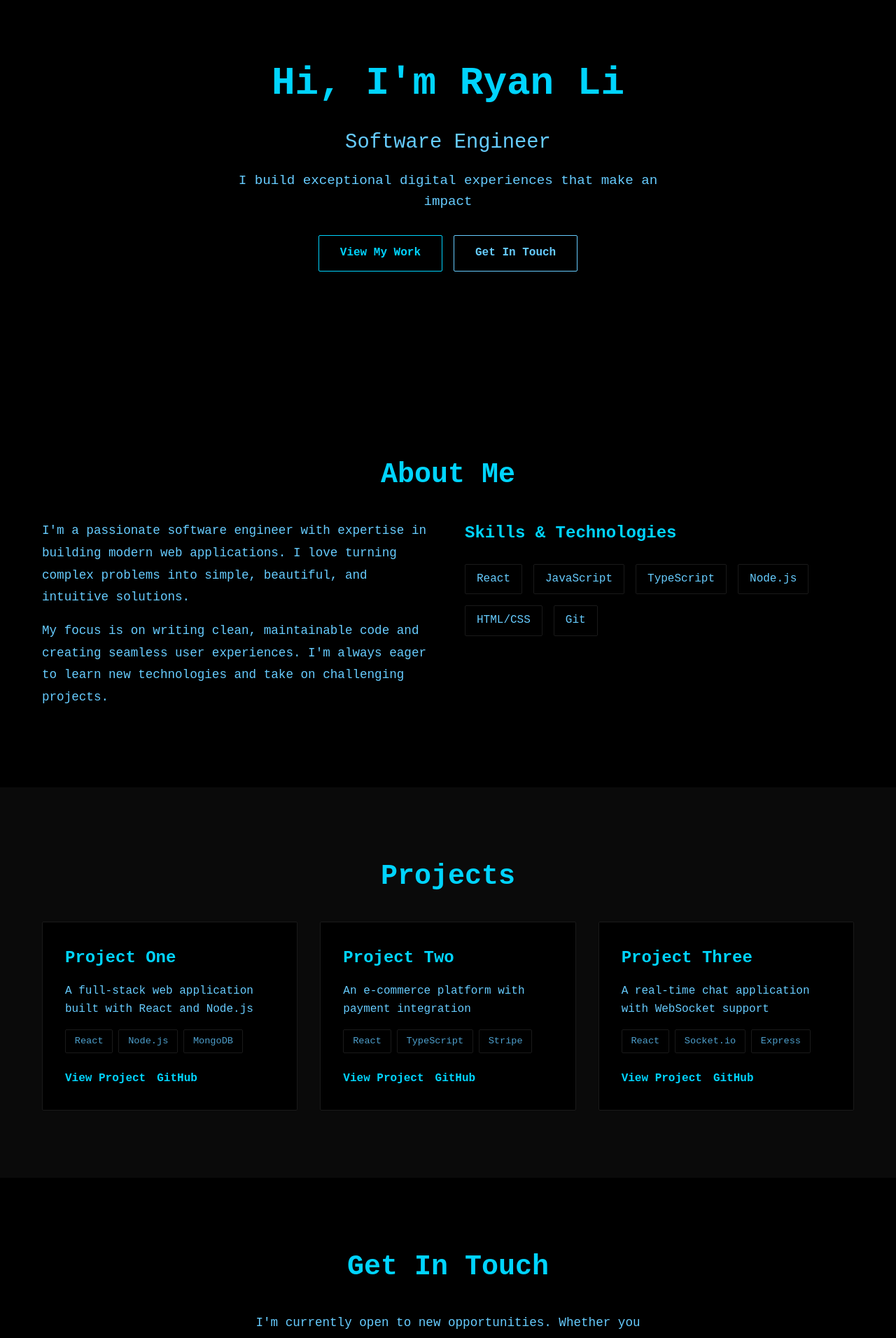
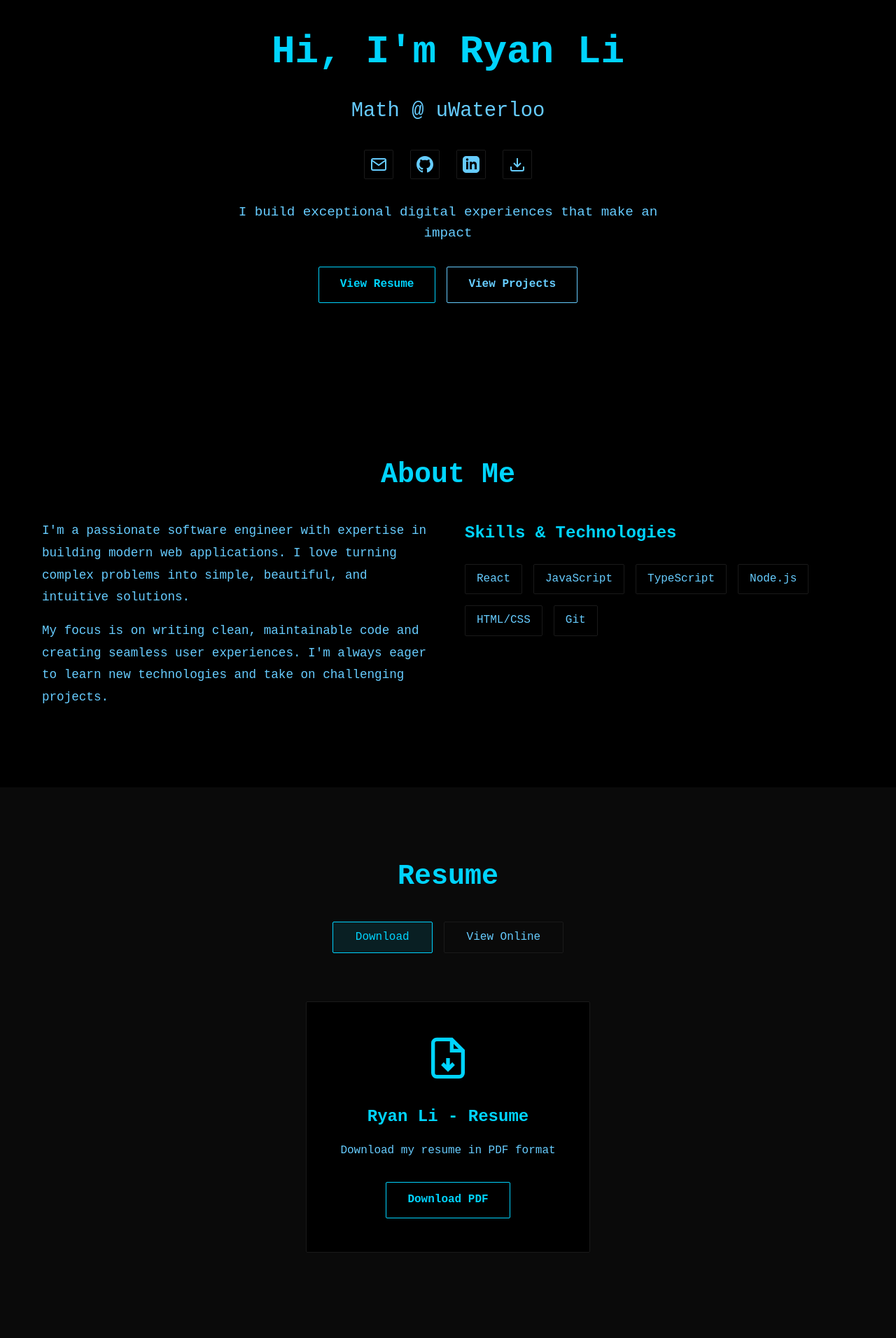
Before and after one commit to rli8145/rli-personal-website, a React (Vite) app: page / in a window 1280 px wide. Shown: the part 160-2072 px from the top of the page at 70% size. Built offline with nearby package versions, Linux system fonts and the light colour scheme.

Commit message:
reorganized sections and added contacts and resume

```diff
--- a/src/App.jsx
+++ b/src/App.jsx
@@ -1,10 +1,9 @@
-import { useState } from 'react'
 import './App.css'
 import Header from './components/Header'
 import Hero from './components/Hero'
 import About from './components/About'
+import Resume from './components/Resume'
 import Projects from './components/Projects'
-import Contact from './components/Contact'
 import Footer from './components/Footer'
 
 function App() {
@@ -14,8 +13,8 @@ function App() {
       <main>
         <Hero />
         <About />
+        <Resume />
         <Projects />
-        <Contact />
       </main>
       <Footer />
     </div>
--- a/src/components/Footer.jsx
+++ b/src/components/Footer.jsx
@@ -8,9 +8,9 @@ function Footer() {
       <div className="container">
         <div className="footer-content">
           <div className="footer-links">
-            <a href="https://github.com" target="_blank" rel="noopener noreferrer">GitHub</a>
-            <a href="https://linkedin.com" target="_blank" rel="noopener noreferrer">LinkedIn</a>
-            <a href="mailto:hello@ryan-li.ca">Email</a>
+            <a href="https://github.com/rli8145" target="_blank" rel="noopener noreferrer">GitHub</a>
+            <a href="https://linkedin.com/in/ryan-li-0bab58363/" target="_blank" rel="noopener noreferrer">LinkedIn</a>
+            <a href="mailto:rli8145@gmail.com">Email</a>
           </div>
           <p className="copyright">
             &copy; {currentYear} Ryan Li. All rights reserved.
--- a/src/components/Header.css
+++ b/src/components/Header.css
@@ -45,9 +45,18 @@
   height: 1px;
   background-color: var(--primary-color);
   transition: var(--transition);
+  box-shadow: 0 0 5px rgba(0, 212, 255, 0.5);
 }
 
 .nav a:hover::after {
+  width: 100%;
+}
+
+.nav a.active {
+  color: var(--primary-color);
+}
+
+.nav a.active::after {
   width: 100%;
 }
 
--- a/src/components/Hero.css
+++ b/src/components/Hero.css
@@ -25,7 +25,37 @@
 .hero-subtitle {
   font-size: 1.8rem;
   color: var(--text-secondary);
-  margin-bottom: 1rem;
+  margin-bottom: 2rem;
+}
+
+.social-icons {
+  display: flex;
+  gap: 1.5rem;
+  justify-content: center;
+  margin-bottom: 2rem;
+}
+
+.social-icon {
+  color: var(--text-secondary);
+  transition: var(--transition);
+  display: flex;
+  align-items: center;
+  justify-content: center;
+  padding: 0.5rem;
+  border: 1px solid var(--border-color);
+  border-radius: 2px;
+}
+
+.social-icon:hover {
+  color: var(--primary-color);
+  border-color: var(--primary-color);
+  box-shadow: 0 0 15px rgba(0, 212, 255, 0.4);
+  transform: translateY(-2px);
+}
+
+.social-icon svg {
+  width: 24px;
+  height: 24px;
 }
 
 .hero-description {
--- a/src/components/Hero.jsx
+++ b/src/components/Hero.jsx
@@ -8,13 +8,40 @@ function Hero() {
           <h1 className="hero-title">
             Hi, I'm <span className="highlight">Ryan Li</span>
           </h1>
-          <p className="hero-subtitle">Software Engineer</p>
+          <p className="hero-subtitle">Math @ uWaterloo</p>
+
+          <div className="social-icons">
+            <a href="rli8145@gmail.com" className="social-icon" aria-label="Email">
+              <svg width="24" height="24" viewBox="0 0 24 24" fill="none" stroke="currentColor" strokeWidth="2">
+                <path d="M4 4h16c1.1 0 2 .9 2 2v12c0 1.1-.9 2-2 2H4c-1.1 0-2-.9-2-2V6c0-1.1.9-2 2-2z"/>
+                <polyline points="22,6 12,13 2,6"/>
+              </svg>
+            </a>
+            <a href="https://github.com/rli8145" target="_blank" rel="noopener noreferrer" className="social-icon" aria-label="GitHub">
+              <svg width="24" height="24" viewBox="0 0 24 24" fill="currentColor">
+                <path d="M12 0c-6.626 0-12 5.373-12 12 0 5.302 3.438 9.8 8.207 11.387.599.111.793-.261.793-.577v-2.234c-3.338.726-4.033-1.416-4.033-1.416-.546-1.387-1.333-1.756-1.333-1.756-1.089-.745.083-.729.083-.729 1.205.084 1.839 1.237 1.839 1.237 1.07 1.834 2.807 1.304 3.492.997.107-.775.418-1.305.762-1.604-2.665-.305-5.467-1.334-5.467-5.931 0-1.311.469-2.381 1.236-3.221-.124-.303-.535-1.524.117-3.176 0 0 1.008-.322 3.301 1.23.957-.266 1.983-.399 3.003-.404 1.02.005 2.047.138 3.006.404 2.291-1.552 3.297-1.23 3.297-1.23.653 1.653.242 2.874.118 3.176.77.84 1.235 1.911 1.235 3.221 0 4.609-2.807 5.624-5.479 5.921.43.372.823 1.102.823 2.222v3.293c0 .319.192.694.801.576 4.765-1.589 8.199-6.086 8.199-11.386 0-6.627-5.373-12-12-12z"/>
+              </svg>
+            </a>
+            <a href="https://linkedin.com/in/ryan-li-0bab58363/" target="_blank" rel="noopener noreferrer" className="social-icon" aria-label="LinkedIn">
+              <svg width="24" height="24" viewBox="0 0 24 24" fill="currentColor">
+                <path d="M19 0h-14c-2.761 0-5 2.239-5 5v14c0 2.761 2.239 5 5 5h14c2.762 0 5-2.239 5-5v-14c0-2.761-2.238-5-5-5zm-11 19h-3v-11h3v11zm-1.5-12.268c-.966 0-1.75-.79-1.75-1.764s.784-1.764 1.75-1.764 1.75.79 1.75 1.764-.783 1.764-1.75 1.764zm13.5 12.268h-3v-5.604c0-3.368-4-3.113-4 0v5.604h-3v-11h3v1.765c1.396-2.586 7-2.777 7 2.476v6.759z"/>
+              </svg>
+            </a>
+            <a href="/Resume_cur.pdf" download className="social-icon" aria-label="Download Resume">
+              <svg width="24" height="24" viewBox="0 0 24 24" fill="none" stroke="currentColor" strokeWidth="2">
+                <path d="M21 15v4a2 2 0 0 1-2 2H5a2 2 0 0 1-2-2v-4"/>
+                <polyline points="7 10 12 15 17 10"/>
+                <line x1="12" y1="15" x2="12" y2="3"/>
+              </svg>
+            </a>
+          </div>
+
           <p className="hero-description">
             I build exceptional digital experiences that make an impact
           </p>
           <div className="hero-cta">
-            <a href="#projects" className="btn btn-primary">View My Work</a>
-            <a href="#contact" className="btn btn-secondary">Get In Touch</a>
+            <a href="#resume" className="btn btn-primary">View Resume</a>
+            <a href="#projects" className="btn btn-secondary">View Projects</a>
           </div>
         </div>
       </div>
--- /dev/null
+++ b/src/components/Resume.css
@@ -0,0 +1,127 @@
+.resume {
+  padding: 6rem 0;
+  background-color: var(--bg-secondary);
+  min-height: 80vh;
+}
+
+.resume-controls {
+  display: flex;
+  justify-content: center;
+  gap: 1rem;
+  margin-bottom: 3rem;
+}
+
+.resume-btn {
+  padding: 0.8rem 2rem;
+  background-color: transparent;
+  color: var(--text-secondary);
+  border: 1px solid var(--border-color);
+  border-radius: 2px;
+  cursor: pointer;
+  font-family: inherit;
+  font-size: 1rem;
+  transition: var(--transition);
+}
+
+.resume-btn:hover {
+  color: var(--primary-color);
+  border-color: var(--primary-color);
+  box-shadow: 0 0 10px rgba(0, 212, 255, 0.3);
+}
+
+.resume-btn.active {
+  color: var(--primary-color);
+  border-color: var(--primary-color);
+  background-color: rgba(0, 212, 255, 0.1);
+}
+
+.resume-content {
+  max-width: 900px;
+  margin: 0 auto;
+}
+
+.resume-download {
+  display: flex;
+  justify-content: center;
+  align-items: center;
+  min-height: 400px;
+}
+
+.download-card {
+  text-align: center;
+  padding: 3rem;
+  border: 1px solid var(--border-color);
+  border-radius: 2px;
+  background-color: var(--bg-primary);
+  transition: var(--transition);
+}
+
+.download-card:hover {
+  border-color: var(--primary-color);
+  box-shadow: 0 0 20px rgba(0, 212, 255, 0.2);
+}
+
+.download-card svg {
+  color: var(--primary-color);
+  margin-bottom: 1.5rem;
+}
+
+.download-card h3 {
+  font-size: 1.5rem;
+  color: var(--text-primary);
+  margin-bottom: 1rem;
+}
+
+.download-card p {
+  color: var(--text-secondary);
+  margin-bottom: 2rem;
+}
+
+.resume-viewer {
+  width: 100%;
+}
+
+.resume-iframe {
+  width: 100%;
+  height: 800px;
+  border: 1px solid var(--border-color);
+  border-radius: 2px;
+  background-color: var(--bg-primary);
+}
+
+.resume-fallback {
+  text-align: center;
+  margin-top: 1rem;
+  color: var(--text-secondary);
+}
+
+.resume-fallback a {
+  color: var(--primary-color);
+  text-decoration: none;
+  transition: var(--transition);
+}
+
+.resume-fallback a:hover {
+  color: var(--secondary-color);
+  text-shadow: 0 0 10px rgba(0, 212, 255, 0.5);
+}
+
+@media (max-width: 768px) {
+  .resume-controls {
+    flex-direction: column;
+    align-items: center;
+  }
+
+  .resume-btn {
+    width: 100%;
+    max-width: 300px;
+  }
+
+  .resume-iframe {
+    height: 600px;
+  }
+
+  .download-card {
+    padding: 2rem;
+  }
+}
--- /dev/null
+++ b/src/components/Resume.jsx
@@ -0,0 +1,62 @@
+import { useState } from 'react'
+import './Resume.css'
+
+function Resume() {
+  const [viewMode, setViewMode] = useState('download')
+
+  return (
+    <section id="resume" className="resume">
+      <div className="container">
+        <h2 className="section-title">Resume</h2>
+
+        <div className="resume-controls">
+          <button
+            className={`resume-btn ${viewMode === 'download' ? 'active' : ''}`}
+            onClick={() => setViewMode('download')}
+          >
+            Download
+          </button>
+          <button
+            className={`resume-btn ${viewMode === 'view' ? 'active' : ''}`}
+            onClick={() => setViewMode('view')}
+          >
+            View Online
+          </button>
+        </div>
+
+        <div className="resume-content">
+          {viewMode === 'download' ? (
+            <div className="resume-download">
+              <div className="download-card">
+                <svg width="64" height="64" viewBox="0 0 24 24" fill="none" stroke="currentColor" strokeWidth="2">
+                  <path d="M14 2H6a2 2 0 0 0-2 2v16a2 2 0 0 0 2 2h12a2 2 0 0 0 2-2V8z"/>
+                  <polyline points="14 2 14 8 20 8"/>
+                  <line x1="12" y1="18" x2="12" y2="12"/>
+                  <polyline points="9 15 12 18 15 15"/>
+                </svg>
+                <h3>Ryan Li - Resume</h3>
+                <p>Download my resume in PDF format</p>
+                <a href="/Resume_cur.pdf" download className="btn btn-primary">
+                  Download PDF
+                </a>
+              </div>
+            </div>
+          ) : (
+            <div className="resume-viewer">
+              <iframe
+                src="/Resume_cur.pdf"
+                title="Ryan Li Resume"
+                className="resume-iframe"
+              />
+              <p className="resume-fallback">
+                Can't see the resume? <a href="/Resume_cur.pdf" download>Download it here</a>
+              </p>
+            </div>
+          )}
+        </div>
+      </div>
+    </section>
+  )
+}
+
+export default Resume
```
Also changed, not shown: src/components/Header.jsx (+30 -4 lines).
